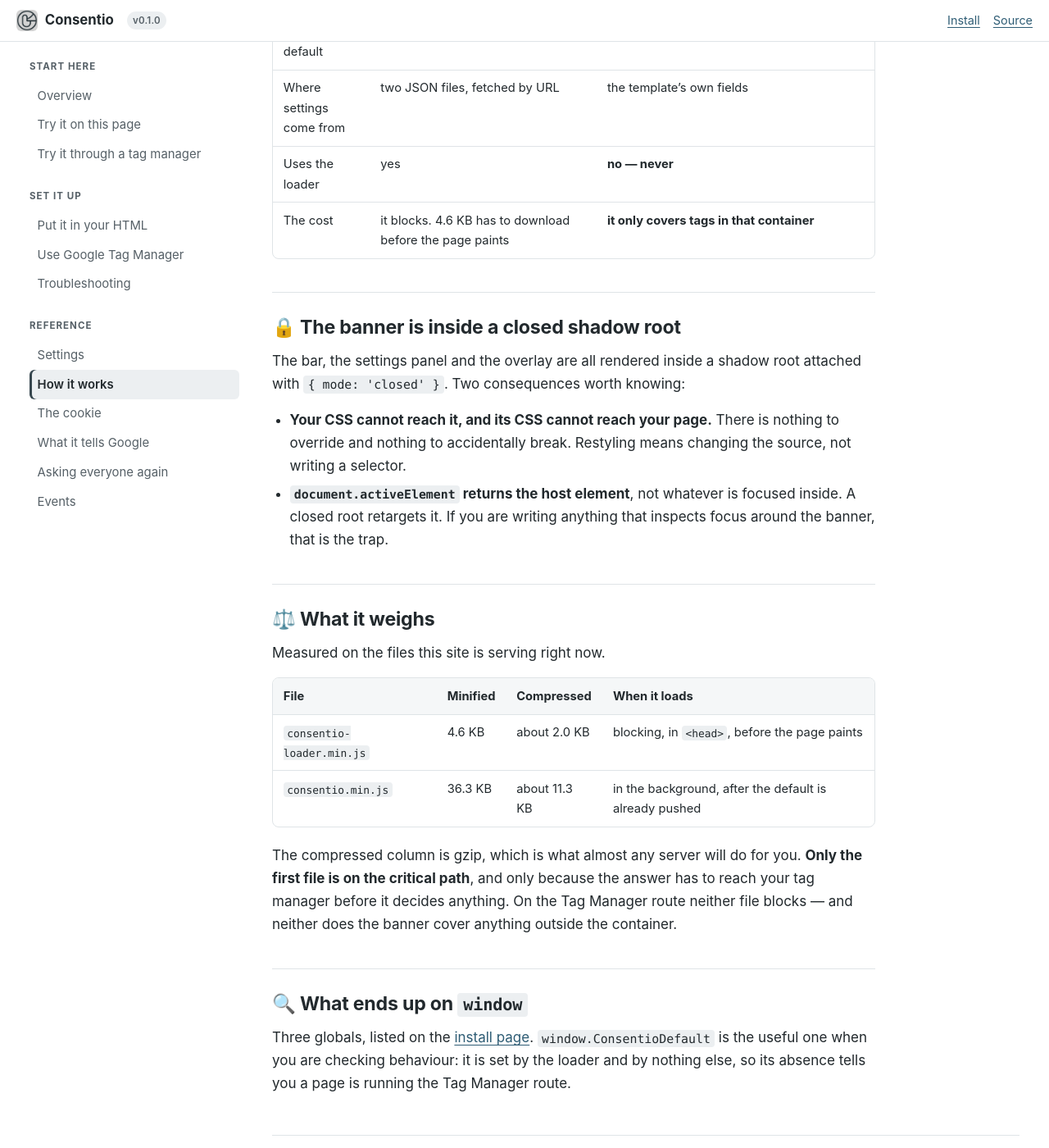
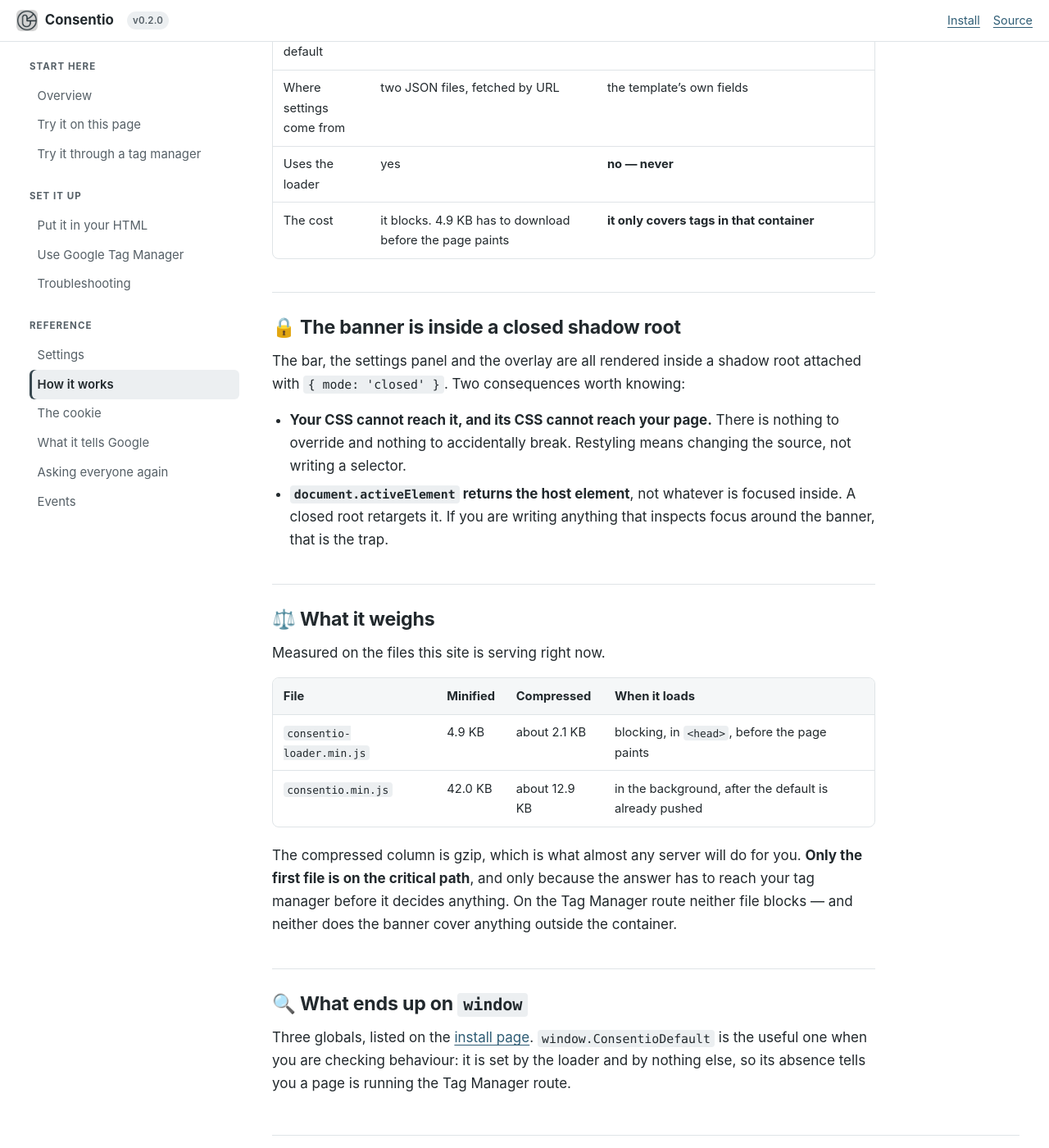
Before and after one commit to ChrisMavrommatis/consentio, a Jekyll site: the page built from website/pages/how-it-works.md, in a window 1280 px wide and 1400 px high, scrolled down 2004 px. Shown: the whole window at 82% size. Built offline with Jekyll 4.4.1, drawn with Linux system fonts in a browser that asks for light colours; comment, search, counter and statistics services are not loaded.

Commit message:
version alignmnet

```diff
--- a/gtm/consentio-tag/src/sandbox.js
+++ b/gtm/consentio-tag/src/sandbox.js
@@ -1,6 +1,8 @@
 // Pinned, never floating: the CDN serves the git tree at this exact tag, so a range would
-// let the bytes under a site change with no edit here. Tag first, then this.
-const url = 'https://cdn.jsdelivr.net/gh/ChrisMavrommatis/consentio@0.1.0/dist/consentio.min.js';
+// let the bytes under a site change with no edit here. `scripts/gtm.mjs` fills __VERSION__
+// in from package.json when it composes the .tpl, so a released template loads the release
+// it shipped in. Do not type a version here.
+const url = 'https://cdn.jsdelivr.net/gh/ChrisMavrommatis/consentio@__VERSION__/dist/consentio.min.js';
 
 const log = require('logToConsole');
 const injectScript = require('injectScript');
--- a/website/_config.prod.yml
+++ b/website/_config.prod.yml
@@ -11,7 +11,7 @@
 url                     : "https://chrismavrommatis.github.io"
 
 # The container. Filling this in emits Google's snippet on every page.
-gtm_container_id        : ""
+gtm_container_id        : "GTM-KRNXJG7D"
 
 # The published site installs Consentio the way most of its readers will: through the
 # Tag Manager template, not the blocking <script> this repository builds.
--- a/website/_config.yml
+++ b/website/_config.yml
@@ -18,7 +18,7 @@ url                     : "http://localhost:4001"
 repository_url          : "https://github.com/ChrisMavrommatis/consentio"
 
 # The version this documentation describes. Shown in the header and in the release note.
-docs_version            : "0.1.0"
+docs_version            : "0.2.0"
 
 # How this build loads Consentio, and how the banner behaves once it is loaded.
 #
--- a/website/pages/how-it-works.md
+++ b/website/pages/how-it-works.md
@@ -71,7 +71,7 @@ that is easiest to get wrong.
 | What pushes the consent default | the loader, on its first pass, before it fetches or injects anything | the template's own sandboxed code, before it calls `injectScript` |
 | Where settings come from | two JSON files, fetched by URL | the template's own fields |
 | Uses the loader | yes | **no — never** |
-| The cost | it blocks. 4.6 KB has to download before the page paints | **it only covers tags in that container** |
+| The cost | it blocks. 4.9 KB has to download before the page paints | **it only covers tags in that container** |
 
 ## 🔒 The banner is inside a closed shadow root {#the-banner-is-inside-a-closed-shadow-root}
 
@@ -89,8 +89,8 @@ Measured on the files this site is serving right now.
 
 | File | Minified | Compressed | When it loads |
 |---|---|---|---|
-| `consentio-loader.min.js` | 4.6 KB | about 2.0 KB | blocking, in `<head>`, before the page paints |
-| `consentio.min.js` | 36.3 KB | about 11.3 KB | in the background, after the default is already pushed |
+| `consentio-loader.min.js` | 4.9 KB | about 2.1 KB | blocking, in `<head>`, before the page paints |
+| `consentio.min.js` | 42.0 KB | about 12.9 KB | in the background, after the default is already pushed |
 
 The compressed column is gzip, which is what almost any server will do for you. **Only the first file is on
 the critical path**, and only because the answer has to reach your tag manager before it decides anything.
```
Also changed, not shown: SECURITY.md (+1 -1 lines), scripts/gtm.mjs (+16 -2 lines), website/pages/index.md (+1 -1 lines), website/pages/install/direct.md (+2 -2 lines), .github/workflows/release.yml, README.md.
